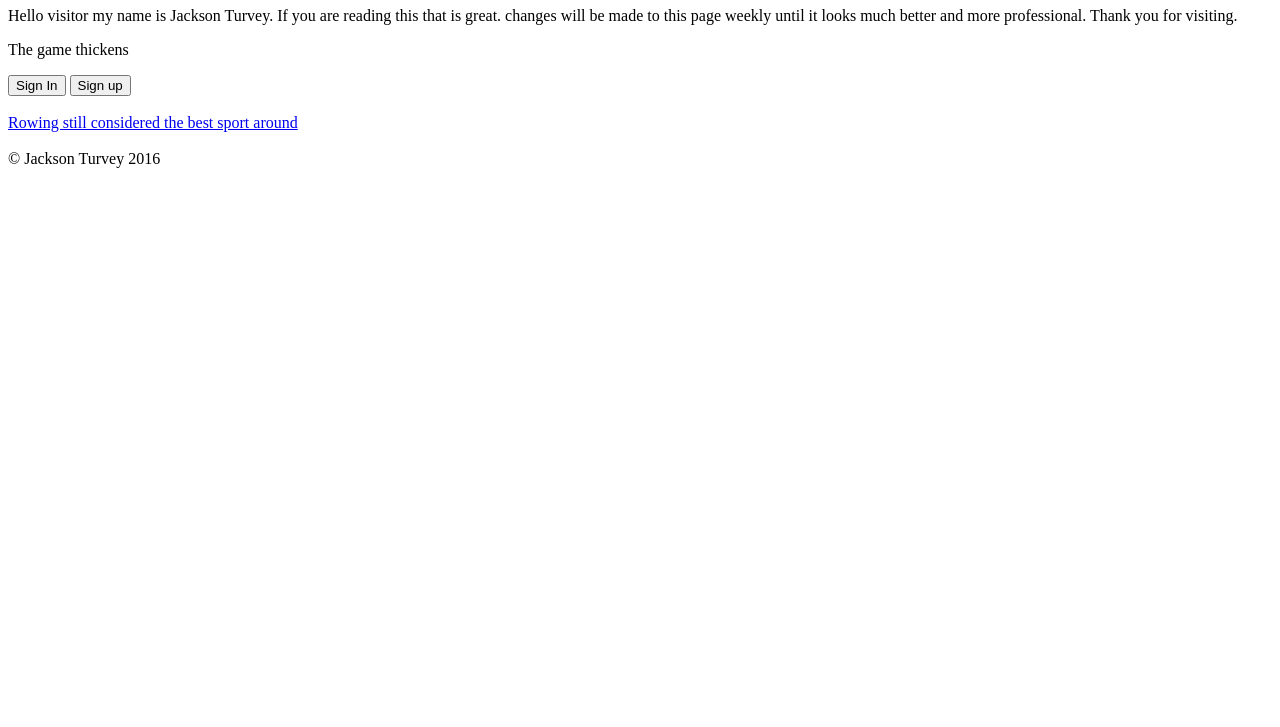
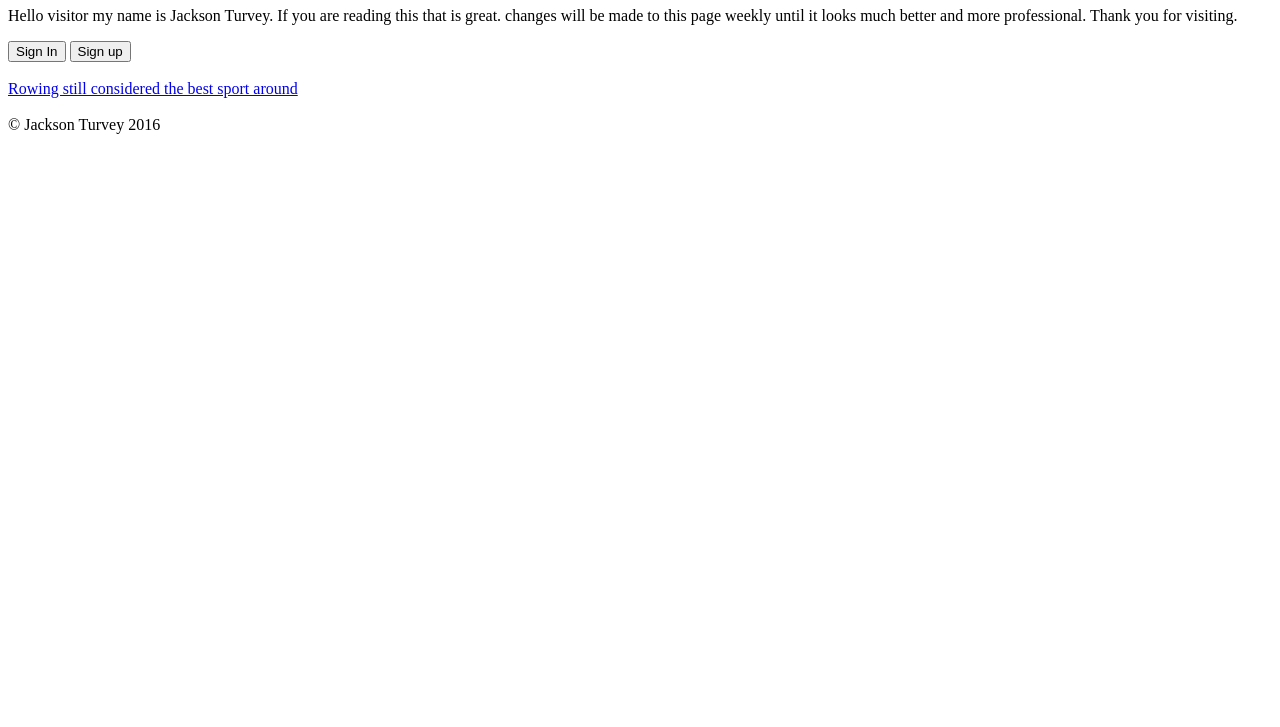
Before and after one commit to Jturvey42/jturveyresume.github.io, a plain HTML site: page index.html in a window 1280 px wide. Shown: the part 73-800 px from the top of the page. Drawn offline with Linux system fonts and the light colour scheme.

Commit message:
Try and try again

```diff
--- a/index.html
+++ b/index.html
@@ -9,7 +9,7 @@
 
         <p>Hello visitor my name is Jackson Turvey.  If you are reading this that is great.  changes will be made to this page weekly until it looks much better and more professional.  Thank you for visiting.</p>
 
-        <p>The game thickens</p>
+
     </header>
 
     <button type = "button"> Sign In</button>
```
